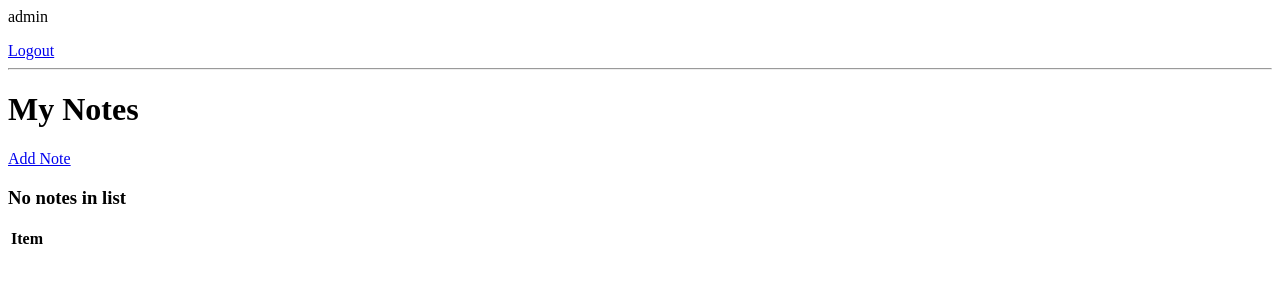
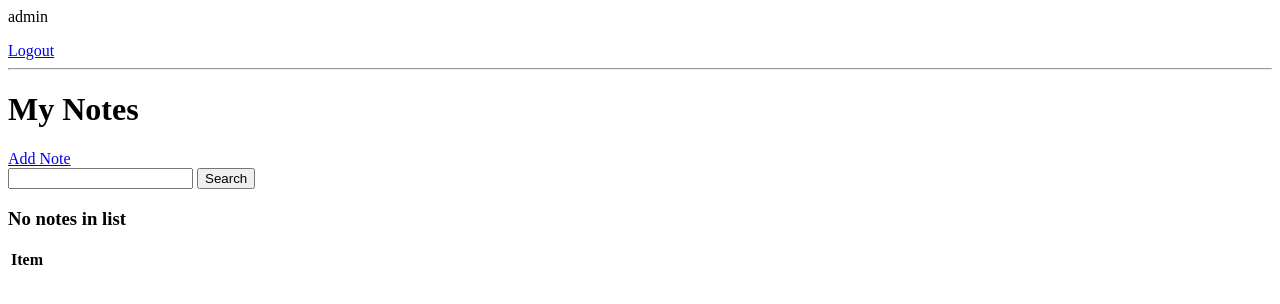
Before and after one commit to Misairuzame/taskflaw, a Django app: page / in a window 1280 px wide. Shown: the top 304 px of the page. Run offline with Django 4.2, Linux system fonts and the light colour scheme; a user stored in the database is signed in; data comes from the database, SQL or seed files in the repository; both versions use the stored data as it was after the commit; lists and menus that the app fills with data are empty.

Commit message:
Add search

```diff
--- a/noteproject/notes/templates/notes/note_list.html
+++ b/noteproject/notes/templates/notes/note_list.html
@@ -7,7 +7,12 @@
 
 <hr>
 <h1>My Notes</h1>
-<a href="{% url 'note-create' %}"">Add Note</a>
+<a href="{% url 'note-create' %}">Add Note</a>
+
+<form method="GET">
+    <input type="text" name="search-area" value="{{search_input}}">
+    <input type="submit" value="Search">
+</form>
 
 <table>
     <tr>
--- a/noteproject/notes/views.py
+++ b/noteproject/notes/views.py
@@ -1,3 +1,4 @@
+from re import search
 from django.shortcuts import render, redirect
 from django.contrib.auth import authenticate, login
 from django.contrib.auth.views import LoginView
@@ -44,6 +45,14 @@ class NoteList(LoginRequiredMixin, ListView):
         context = super().get_context_data(**kwargs)
         context['notes'] = context['notes'].filter(user=self.request.user)
         context['count'] = context['notes'].filter(complete=False).count()
+
+        search_input = self.request.GET.get('search-area') or ''
+        if search_input:
+            context['notes'] = context['notes'].filter(
+                title__startswith=search_input)
+
+        context['search_input'] = search_input
+
         return context
 
 # Remove LoginRequiredMixin in order to introduce the BAC vulnerability
```
Also changed, not shown: noteproject/db.sqlite3.
